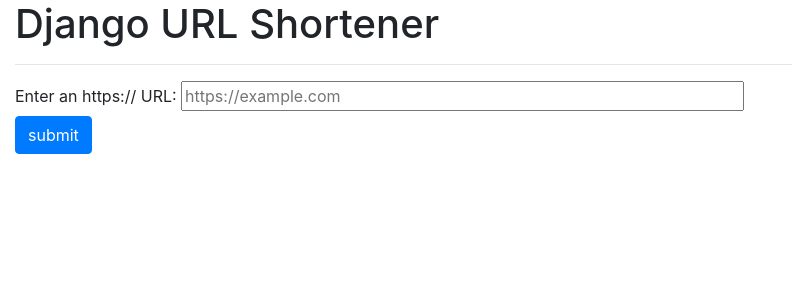
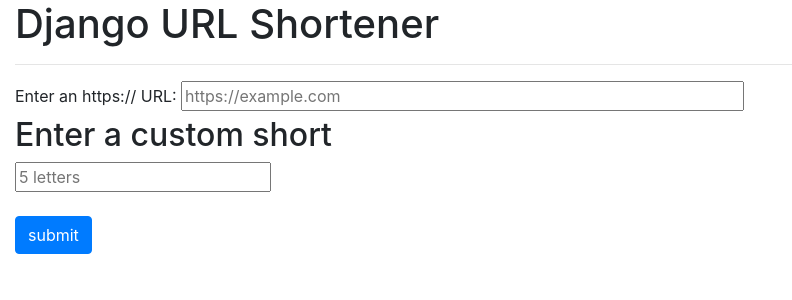
Before and after one commit to CPDF/DjangoUrlShortner, a Django app: page / in a window 1280 px wide. Shown: the top 300 px of the page, without its empty margins (0-792 px from the left). Run offline with Django 3.2, Linux system fonts and the light colour scheme; some libraries are stand-ins or nearby versions.

Commit message:
Custom short URL

```diff
--- a/shorturl/views.py
+++ b/shorturl/views.py
@@ -1,9 +1,12 @@
 from django.conf.urls import url
 from django.http import request
 from django.shortcuts import render, redirect
+from django.contrib import messages
 from .models import Url
 import random
 import string
+
+####
 
 # Create your views here.
 def index(req):
@@ -17,11 +20,22 @@
         return rand_letters
 
 def home(req):
-    print("POST: ", req.POST)
     if(req.POST):
         entry = Url()
         url_recieved = str(req.POST["nm"])
-        short_url = shorten_url()
+        #If custom shorten then custom else short_url
+            #if custom shorten is already on database send error message
+        if(len(str(req.POST["user_short"])) > 0):
+            if(Url.objects.filter(short=str(req.POST["user_short"])).first()):
+                messages.error(req, 'Short url already exist!')
+                return redirect("/")
+            else:
+                short_url = str(req.POST["user_short"])
+
+        #If a custom short url is not provided use the shorten_url function
+        else:
+            short_url = shorten_url()
+
         entry.long = url_recieved
         entry.short = short_url
         entry.save()
--- a/templates/url_page.html
+++ b/templates/url_page.html
@@ -12,6 +12,27 @@
        placeholder="https://example.com"
        pattern="https://.*" size="50"
        required>
+
+    <h2>Enter a custom short</h2>
+
+
+
+    <input name="user_short" id="url"
+       placeholder="5 letters"
+       minlength="5"
+       maxlength="5">
+
+    {% if messages %}
+
+    <ul class="messages">
+        {% for message in messages %}
+        <li{% if message.tags %} class="{{ message.tags }}"{% endif %}>{{ message }}</li>
+        {% endfor %}
+    </ul>
+
+    {% endif %}
+
+    <br>
     <br>
     <input type="submit" value="submit" class="btn btn-primary">
 </form>
```
